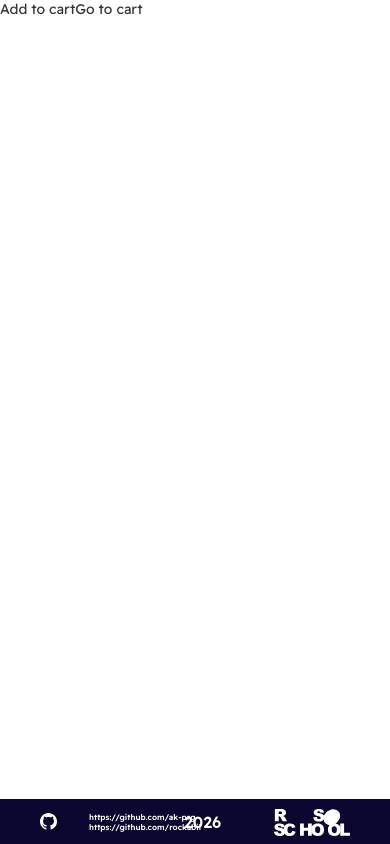
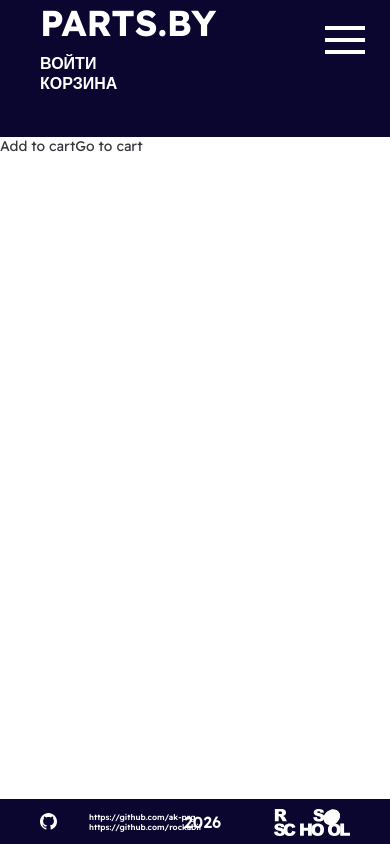
Before and after one commit to ak-prg/team-project-interview, a React (Vite) app: page / in a window 390 px wide. Built offline with nearby package versions, Linux system fonts and the light colour scheme.

Commit message:
feat: add header UI without logic

```diff
--- a/src/components/header/Header.css
+++ b/src/components/header/Header.css
@@ -0,0 +1,125 @@
+.header {
+  padding: 1.25rem;
+  background-color: var(--bg-accent);
+  color: var(--text-on-accent);
+}
+
+.header__container {
+  display: flex;
+  flex-direction: column;
+  gap: 0.5rem;
+  padding: 16px 40px;
+}
+
+.header__top {
+  display: flex;
+  justify-content: space-between;
+  align-items: center;
+}
+
+.header__logo-wrapper {
+  display: flex;
+  flex: 1;
+  justify-content: space-between;
+  align-items: center;
+}
+
+.header__logo {
+  font-size: var(--font-size-logo);
+  font-weight: var(--font-weight-bold);
+  margin-left: 20px;
+}
+
+.header__menu-wrapper {
+  display: flex;
+  gap: 28px;
+}
+
+.header__menu-text {
+  font-size: var(--font-size-total);
+  font-weight: var(--font-weight-semibold);
+}
+
+.header__nav {
+  display: flex;
+  justify-content: flex-end;
+}
+
+.header__nav-links {
+  width: 970px;
+}
+
+.header__nav-list {
+  display: flex;
+  gap: 58px;
+}
+
+.header__nav-item {
+  font-size: var(--font-size-title);
+  font-weight: var(--font-weight-semibold);
+}
+
+.header__burger {
+  display: none;
+}
+
+@media (max-width: 1439px) {
+  .header__container {
+    padding: 16px 5px 16px 20px;
+  }
+  .header__logo {
+    margin-left: 0;
+  }
+  .header__menu-wrapper {
+    gap: 48px;
+  }
+  .header__nav-links {
+    width: 650px;
+  }
+}
+
+@media (max-width: 799px) {
+  .header {
+    padding-top: 0;
+  }
+
+  .header__container {
+    padding-top: 0;
+  }
+
+  .header__top {
+    align-items: flex-start;
+  }
+
+  .header__logo-wrapper {
+    flex-direction: column;
+    align-items: flex-start;
+    gap: 0.5rem;
+  }
+
+  .header__menu-wrapper {
+    flex-direction: column-reverse;
+    gap: 0;
+  }
+
+  .header__nav {
+    display: none;
+  }
+
+  .header__burger {
+    display: flex;
+    flex-direction: column;
+    gap: 8px;
+    margin-top: 26px;
+  }
+
+  .header__burger-bar {
+    width: 40px;
+    height: 4px;
+    background-color: var(--text-on-accent);
+  }
+
+  .header__menu-text {
+    font-size: var(--font-size-title);
+  }
+}
--- a/src/components/header/Header.tsx
+++ b/src/components/header/Header.tsx
@@ -1,3 +1,39 @@
+import './Header.css';
+
 export function Header() {
-  return <div></div>;
+  return (
+    <header className="header">
+      <div className="container header__container">
+        <div className="header__top">
+          <div className="header__logo-wrapper">
+            <span className="header__logo">PARTS.BY</span>
+            <div className="header__menu-wrapper">
+              <span className="header__menu-text">КОРЗИНА</span>
+              <span className="header__menu-text">ВОЙТИ</span>
+            </div>
+          </div>
+          <button
+            className="header__burger"
+            type="button"
+            aria-label="Открыть меню"
+          >
+            <span className="header__burger-bar"></span>
+            <span className="header__burger-bar"></span>
+            <span className="header__burger-bar"></span>
+          </button>
+        </div>
+        <div className="header__search-bar"></div>
+        <div className="header__nav">
+          <nav className="header__nav-links">
+            <ul className="header__nav-list">
+              <li className="header__nav-item">ЗАПЧАСТИ</li>
+              <li className="header__nav-item">ДОСТАВКА И ОПЛАТА</li>
+              <li className="header__nav-item">О НАС</li>
+              <li className="header__nav-item">КОНТАКТЫ</li>
+            </ul>
+          </nav>
+        </div>
+      </div>
+    </header>
+  );
 }
--- a/src/styles/index.css
+++ b/src/styles/index.css
@@ -1,5 +1,4 @@
-@import url('https://fonts.googleapis.com/css2?family=Readex+Pro:wght@400;600&display=swap');
-
+@import url('https://fonts.googleapis.com/css2?family=Readex+Pro:wght@400;600;700&display=swap');
 /* Variables (Figma) */
 
 :root {
@@ -13,6 +12,8 @@
   --font-size-body: 14px;
   --font-size-caption: 12px;
   --font-size-caption-small: 8px;
+  --font-weight-bold: 700;
+  --font-size-logo: 36px;
 
   --text-primary: #35353b;
   --text-secondary: rgb(53 53 59 / 60%);
@@ -30,6 +31,9 @@
   --shadow-card: 0 1px 3px rgb(0 0 0 / 15%);
   --radius: 5px;
   --transition: 0.2s ease;
+
+  --screen-desktop: 1440px;
+  --screen-tablet: 800px;
 }
 
 /* Global */
@@ -106,3 +110,14 @@ img {
   font-size: var(--font-size-caption);
   font-weight: var(--font-weight-semibold);
 }
+
+/* Layout */
+
+.container {
+  max-width: var(--screen-desktop);
+  margin: 0 auto;
+}
+
+.hidden {
+  display: none;
+}
```
Also changed, not shown: src/components/header/header.html (added, +27 -0 lines).
